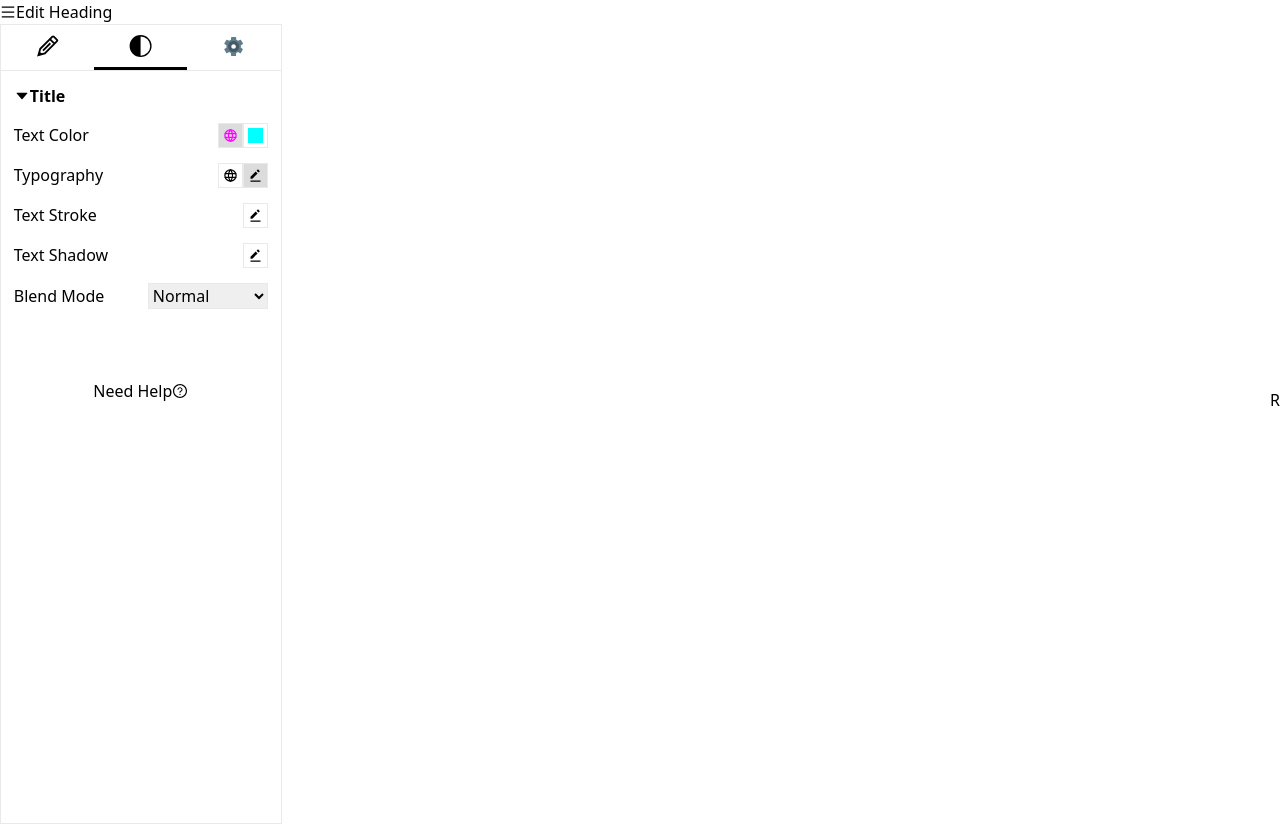
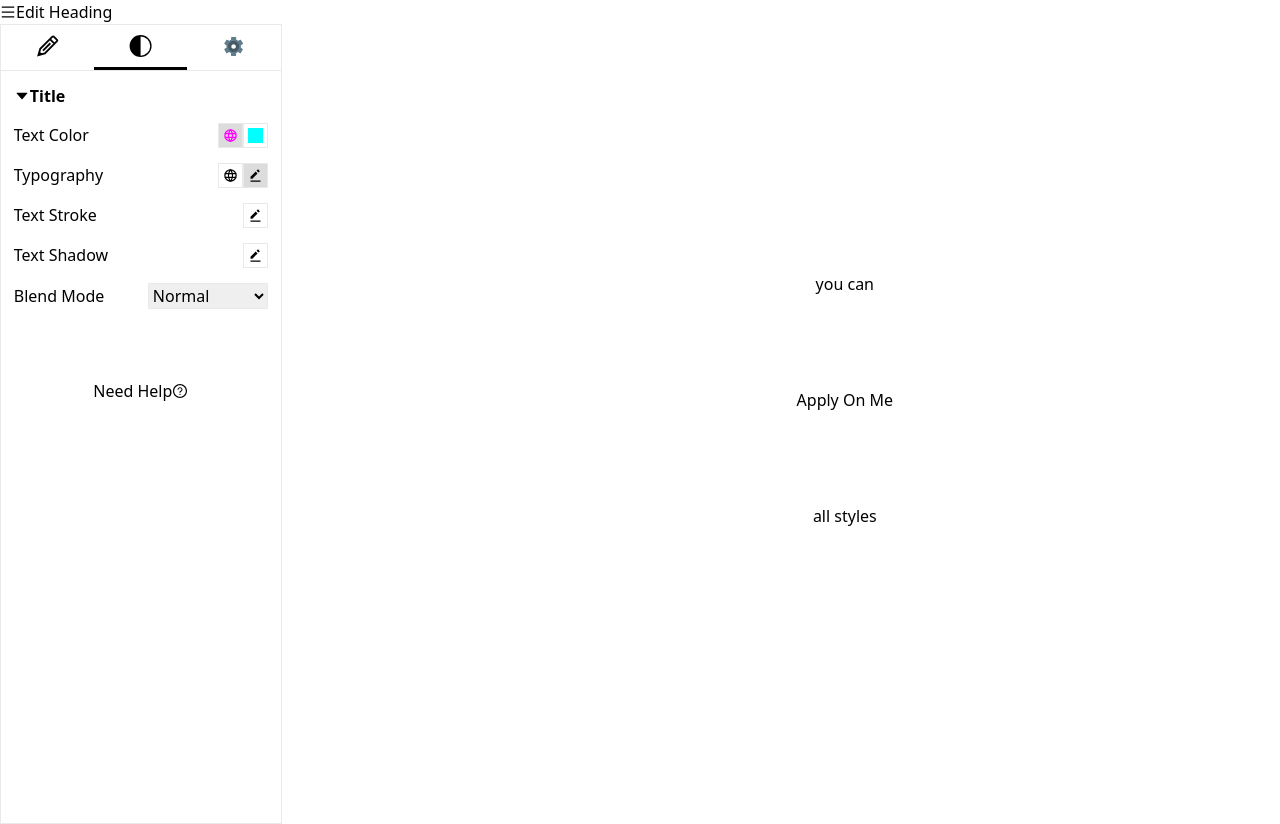
Before and after one commit to shiningsudipto/kodezen-task, a React (Vite) app: page / in a window 1280 px wide. Built offline with nearby package versions, Linux system fonts and the light colour scheme; some icons are missing.

Commit message:
all style applied

```diff
--- a/src/App.jsx
+++ b/src/App.jsx
@@ -14,17 +14,17 @@ function App() {
     textTransform: "none",
     fontStyle: "normal",
     textDecoration: "none",
-    fontSizeValueUnit: "px",
-    lineHeightValueUnit: "px",
-    letterSpacingValueUnit: "px",
-    wordSpacingValueUnit: "px",
+    fontSizeValueUnit: "",
+    lineHeightValueUnit: "",
+    letterSpacingValueUnit: "",
+    wordSpacingValueUnit: "",
   });
 
   return (
     <>
       <div className="mainLayout">
-        <LeftSidebar formData={formData} setFormData={setFormData} className="leftSidebar"></LeftSidebar>
-        <RightSidebar className="rightSidebar"></RightSidebar>
+        <LeftSidebar formData={formData} setFormData={setFormData}></LeftSidebar>
+        <RightSidebar formData={formData}></RightSidebar>
       </div>
     </>
   )
--- a/src/components/ModalActions.jsx
+++ b/src/components/ModalActions.jsx
@@ -129,7 +129,7 @@ const ModalActions = ({ formData, setFormData }) => {
                         <option value="none">Default</option>
                         <option value="solid">Solid</option>
                         <option value="dotted">Dotted</option>
-                        <option value="wavy">Wavy</option>
+                        <option value="dashed">Dashed</option>
                     </select>
                 </div>
                 <div className="actionGap">
--- a/src/components/RightSidebar.jsx
+++ b/src/components/RightSidebar.jsx
@@ -1,8 +1,25 @@
-
-const RightSidebar = () => {
+const RightSidebar = ({ formData }) => {
     return (
-        <div>
-            <p>R</p>
+        <div className="rightSidebar">
+            <p>you can</p>
+            <h2
+                style={{
+                    fontSize: formData?.fontSizeValue + formData?.fontSizeValueUnit,
+                    textTransform: formData?.textTransform,
+                    fontWeight: formData?.fontWeight,
+                    border: `2px ${formData?.textDecoration} red`,
+                    textDecoration: formData?.textDecoration,
+                    fontFamily: formData?.fontFamily,
+                    fontStyle: formData?.fontStyle,
+                    lineHeight: formData?.lineHeightValue + formData?.lineHeightValueUnit,
+                    letterSpacing: formData?.letterSpacingValue,
+                    wordSpacing: formData?.wordSpacingValue
+                }}
+                className=""
+            >
+                Apply On Me
+            </h2>
+            <p>all styles</p>
         </div>
     );
 };
--- a/src/index.css
+++ b/src/index.css
@@ -34,7 +34,6 @@
 .mainLayout{
   display: flex;
   justify-content: space-between;
-  align-items: center;
 }
 
 /* ==========
@@ -49,6 +48,10 @@ Side bar
 .rightSidebar{
   width: 68%;
   height: 100vh;
+  display: flex;
+  justify-content: center;
+  align-items: center;
+  flex-direction: column;
 }
 .leftSidebarActions{
   height: 100%;
```
